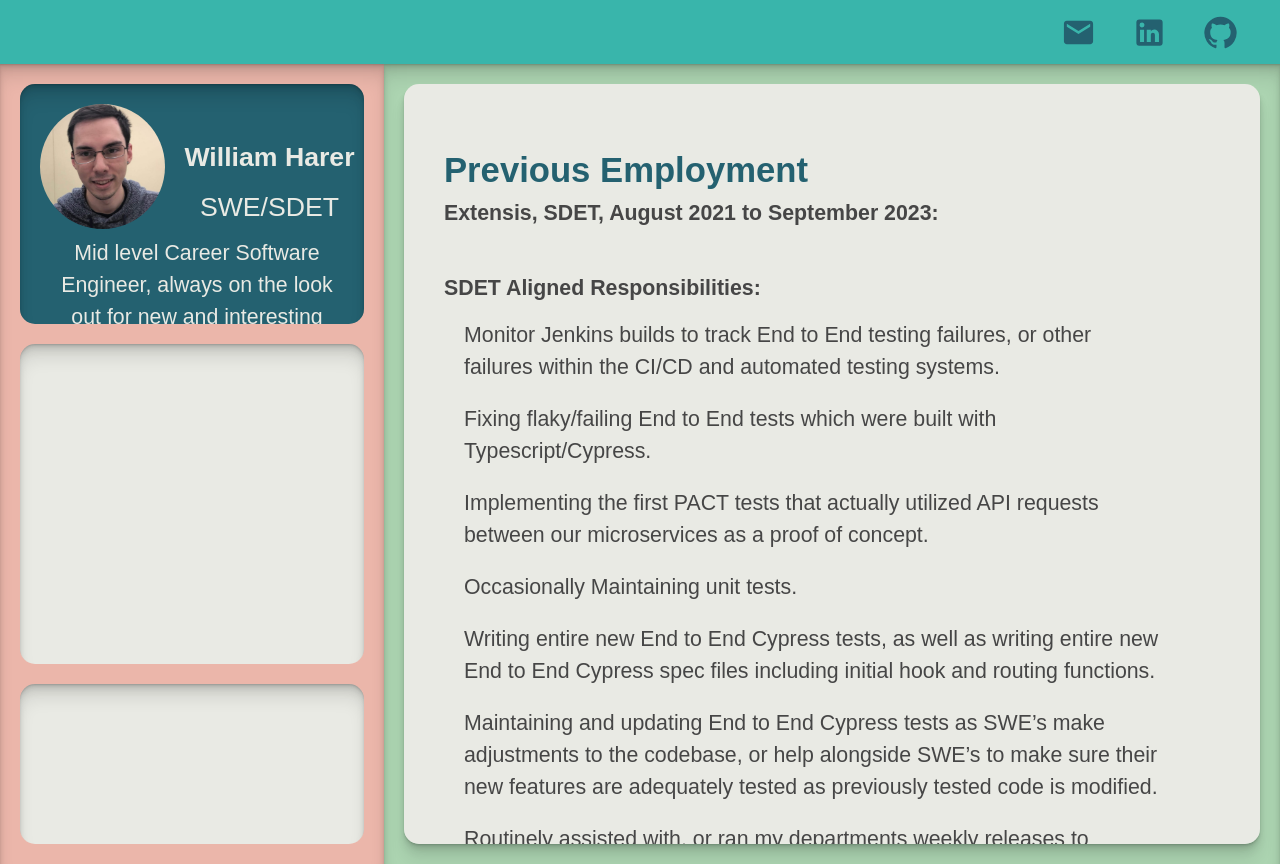
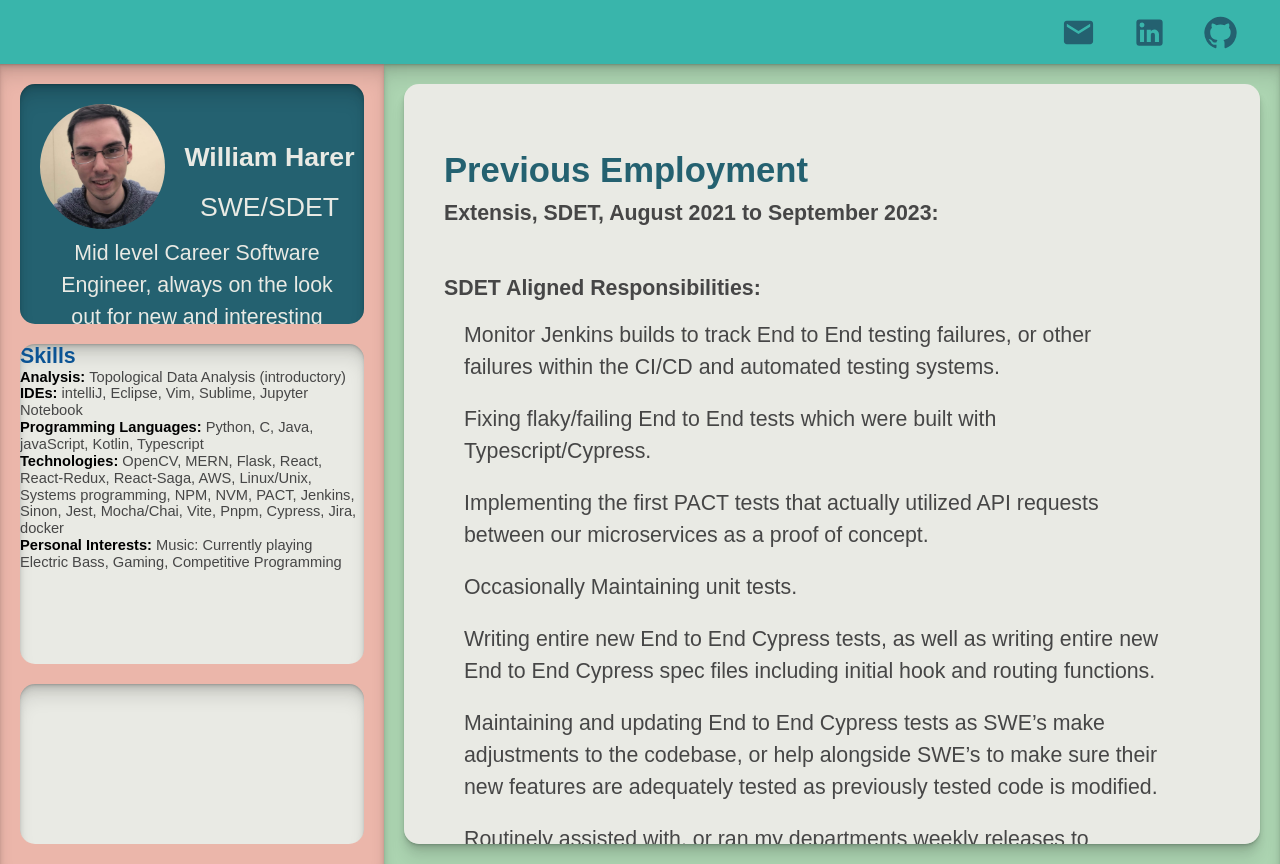
Before and after one commit to WilliamHarer/resumewebpage, a Next.js app: page / in a window 1280 px wide. Built offline with nearby package versions, Linux system fonts and the light colour scheme.

Commit message:
Remove hr, add skills to main page

```diff
--- a/src/View/Components/ResumeText/Skills.tsx
+++ b/src/View/Components/ResumeText/Skills.tsx
@@ -2,7 +2,6 @@ export default function skills() {
     return(
         <div>
         <p className="c4"><span className="c6 c14">Skills</span>
-            <hr/>
         </p>
         <p className="c4"><span className="c6">Analysis:</span><span className="c0">&nbsp;Topological Data Analysis (introductory)</span>
         </p>
--- a/src/app/page.tsx
+++ b/src/app/page.tsx
@@ -4,6 +4,7 @@ import React from "react";
 import InfoCard from "@/View/Components/InfoCard";
 import Image from 'next/image'
 import Avatar from '../../public/Assets/Avatar.jpg'
+import Skills from "@/View/Components/ResumeText/Skills";
 export default function Home() {
   return (
       <main style={{height:'100%'}}>
@@ -30,7 +31,9 @@ export default function Home() {
                           </div>
                       </div>
                   </InfoCard>
-                  <InfoCard height={'40%'}/>
+                  <InfoCard height={'40%'}>
+                      <Skills/>
+                  </InfoCard>
                   <InfoCard height={'20%'}/>
               </div>
               <div className={'LandingDivRight'} style={{height:'100%', maxWidth: '70%',flex:1, backgroundColor:'#ACD4B1', flexShrink: 0, boxShadow: "      inset 0 1px 1px hsl(0deg 0% 0% / 0.075),\n" +
```
